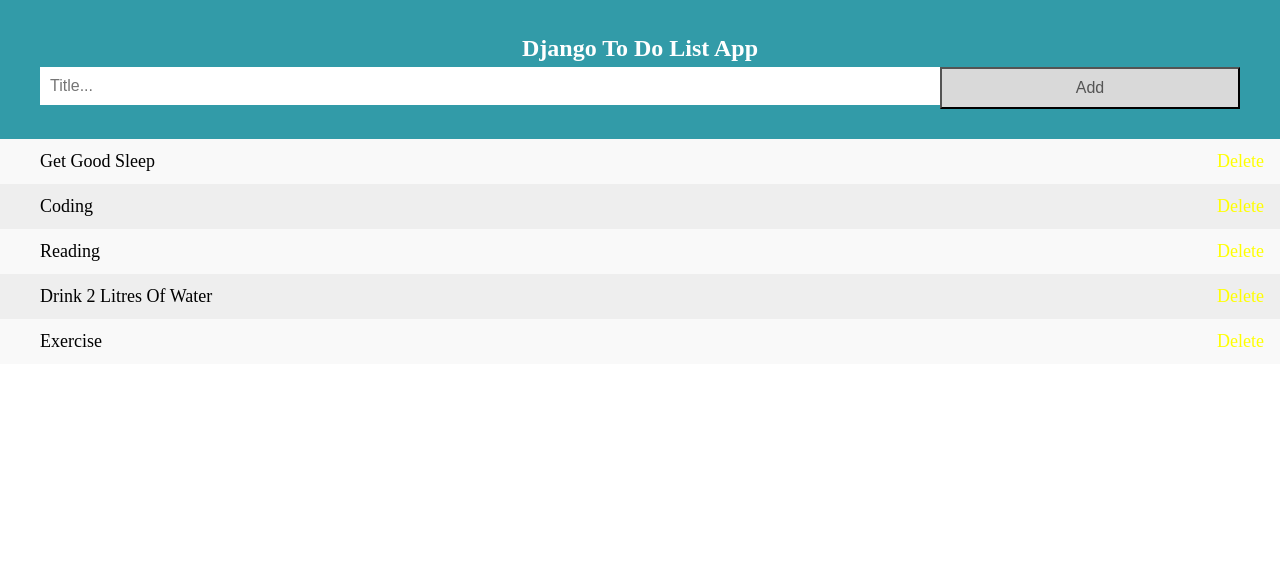
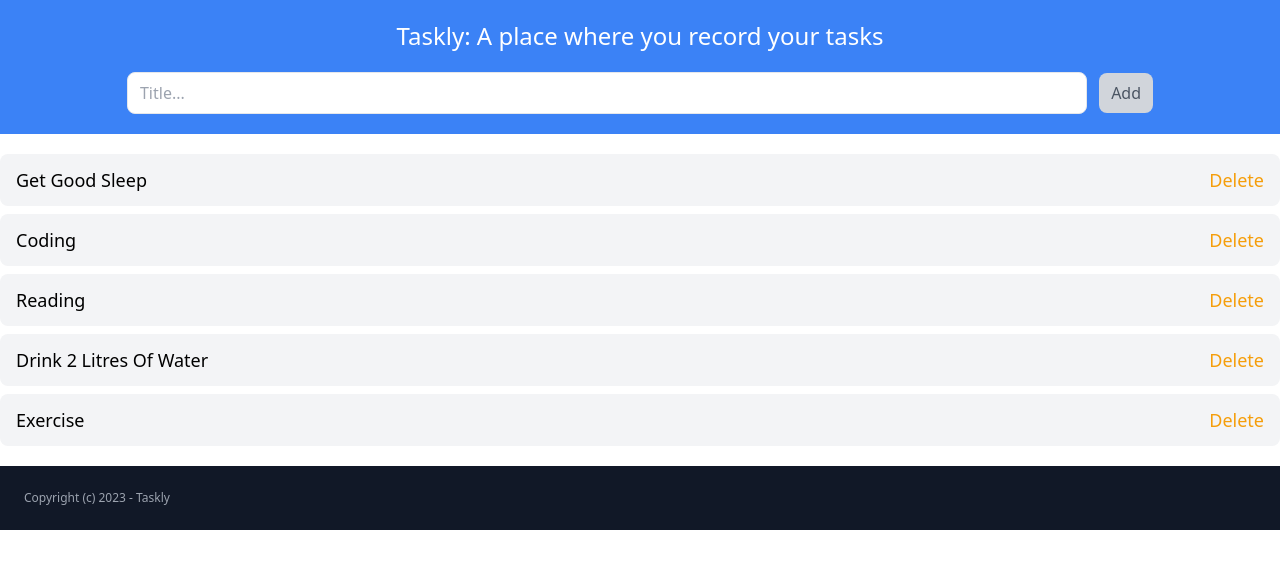
Before and after one commit to SharathHebbar/TODO, a Django app: page / in a window 1280 px wide. Shown: the top 569 px of the page. Run offline with Django 3.2, Linux system fonts and the light colour scheme; data comes from the database, SQL or seed files in the repository; both versions use the stored data as it was after the commit.

Commit message:
TODO APP

```diff
--- a/templates/index.html
+++ b/templates/index.html
@@ -1,147 +1,38 @@
+
+
 <!DOCTYPE html>
 <html>
 <head>
-<title>Django To Do List App</title>
-<meta name="viewport" content="width=device-width, initial-scale=1">
-<style>
-body {
-  margin: 0;
-  min-width: 250px;
-}
-
-/* Include the padding and border in an element's total width and height */
-* {
-  box-sizing: border-box;
-}
-
-/* Remove margins and padding from the list */
-ul {
-  margin: 0;
-  padding: 0;
-}
-
-/* Style the list items */
-ul li {
-  cursor: pointer;
-  position: relative;
-  padding: 12px 8px 12px 40px;
-  list-style-type: none;
-  background: #eee;
-  font-size: 18px;
-  transition: 0.2s;
-
-  /* make the list items unselectable */
-  -webkit-user-select: none;
-  -moz-user-select: none;
-  -ms-user-select: none;
-  user-select: none;
-}
-
-/* Set all odd list items to a different color (zebra-stripes) */
-ul li:nth-child(odd) {
-  background: #f9f9f9;
-}
-
-/* Darker background-color on hover */
-ul li:hover {
-  background: #ddd;
-}
-
-/* When clicked on, add a background color and strike out text */
-ul li.checked {
-  background: #888;
-  color: #fff;
-  text-decoration: line-through;
-}
-
-/* Add a "checked" mark when clicked on */
-ul li.checked::before {
-  content: '';
-  position: absolute;
-  border-color: #fff;
-  border-style: solid;
-  border-width: 0 2px 2px 0;
-  top: 10px;
-  left: 16px;
-  transform: rotate(45deg);
-  height: 15px;
-  width: 7px;
-}
-
-/* Style the close button */
-.close {
-  position: absolute;
-  right: 0;
-  top: 0;
-  padding: 12px 16px 12px 16px;
-}
-
-.close:hover {
-  background-color: #f44336;
-  color: white;
-}
-
-/* Style the header */
-.header {
-  background-color: #329ba8;
-  padding: 30px 40px;
-  color: white;
-  text-align: center;
-}
-
-/* Clear floats after the header */
-.header:after {
-  content: "";
-  display: table;
-  clear: both;
-}
-
-/* Style the input */
-input {
-  margin: 0;
-  border: none;
-  border-radius: 0;
-  width: 75%;
-  padding: 10px;
-  float: left;
-  font-size: 16px;
-}
-
-/* Style the "Add" button */
-.addBtn {
-  padding: 10px;
-  width: 25%;
-  background: #d9d9d9;
-  color: #555;
-  float: left;
-  text-align: center;
-  font-size: 16px;
-  cursor: pointer;
-  transition: 0.3s;
-  border-radius: 0;
-}
-
-.addBtn:hover {
-  background-color: #bbb;
-}
-</style>
+  <title>Taskly | Record Tasks</title>
+  <meta name="viewport" content="width=device-width, initial-scale=1">
+  <link href="https://cdn.jsdelivr.net/npm/tailwindcss@2.2.16/dist/tailwind.min.css" rel="stylesheet">
 </head>
 <body>
 
-<div id="myDIV" class="header">
-  <h2 style="margin:5px">Django To Do List App</h2>
-  <form action="" method="POST">
+<div id="myDIV" class="bg-blue-500 py-5 text-white text-center">
+  <h2 class="text-2xl">Taskly: A place where you record your tasks</h2>
+  <form action="" method="POST" class="mt-5">
     {% csrf_token %}
-    <input type="text" name="title" id="myInput" placeholder="Title...">
-    <button type="submit" class="addBtn">Add</button>
+    <input type="text" name="title" id="myInput" placeholder="Title..." class="text-black py-2 px-3 w-3/4 border rounded-lg" />
+    <button type="submit" class="addBtn bg-gray-300 text-gray-600 py-2 px-3 ml-2 rounded-lg">Add</button>
   </form>
 </div>
 
-<ul id="myUL">
+<ul id="myUL" class="mt-5">
   {% for todos in todo reversed %}
-  <li>{{todos.title | title}} <span class="close"><a style="text-decoration: none; color: yellow;" href="delete/{{todos.id}}">Delete</a></span></li>
+  <li class="py-3 px-4 bg-gray-100 text-lg rounded-lg mb-2 flex items-center justify-between">
+    {{todos.title | title}}
+    <span class="close">
+      <a href="delete/{{todos.id}}" class="text-yellow-500 text-lg no-underline hover:underline">Delete</a>
+    </span>
+  </li>
   {% endfor %}
 </ul>
 
+<footer class="mt-5 p-6 bg-gray-900 ">
+  <p class="text-xs text-gray-400 ">
+      Copyright (c) 2023 - Taskly
+  </p>
+</footer>
 </body>
 </html>
```
Also changed, not shown: todolist/settings.py (+6 -1 lines), README.md, db.sqlite3, 2 other files.
